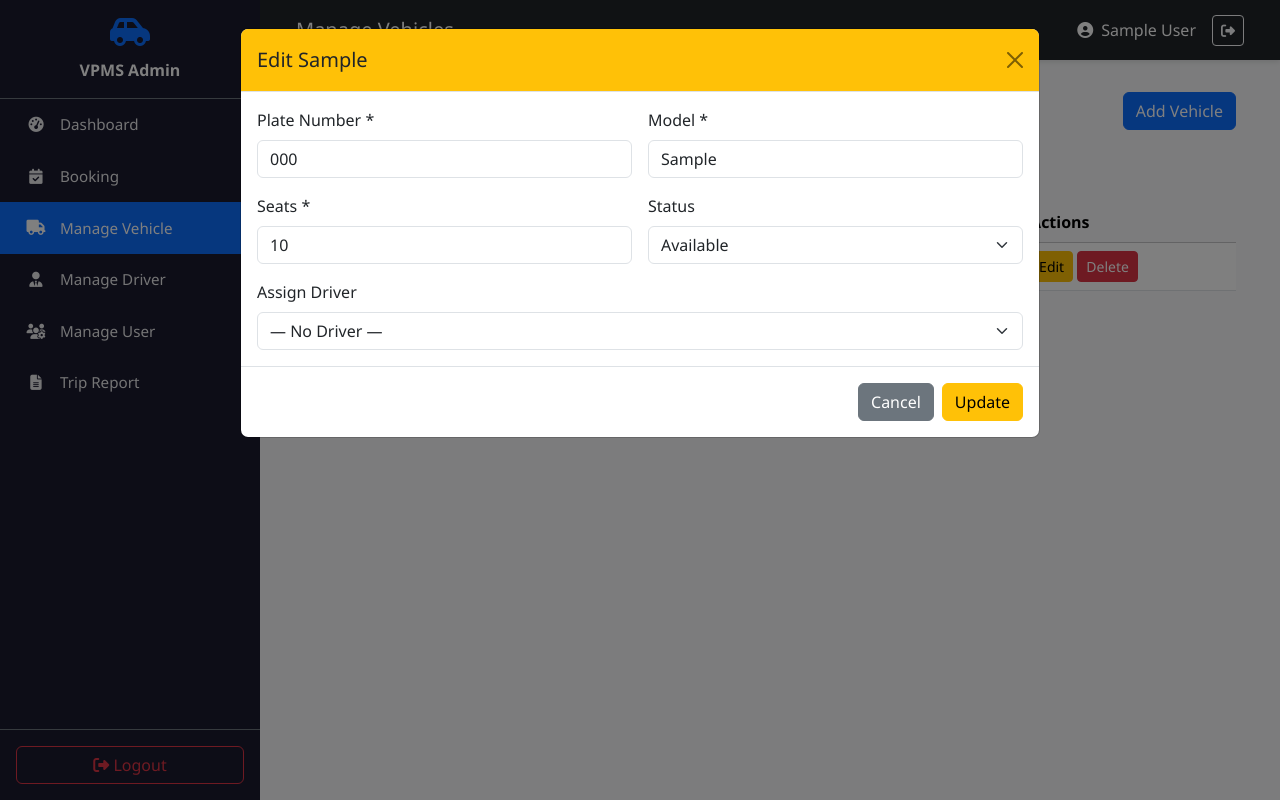
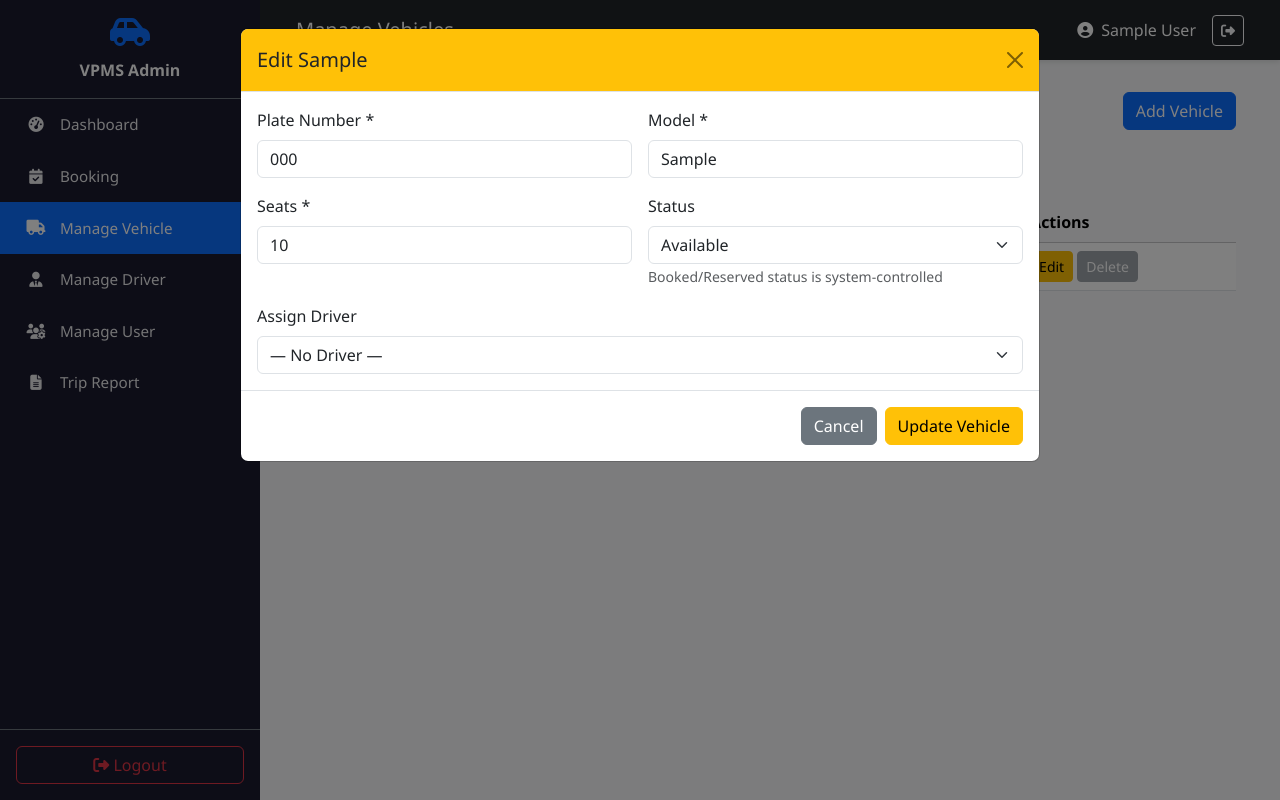
Before and after one commit to tanziul/vehicle-pool-management, a Django app: page /admin/vehicles/ in a window 1280 px wide, after a click on "Edit". Run offline with Django 5.2, Linux system fonts and the light colour scheme; a user stored in the database is signed in; tables that the repository leaves empty hold one stand-in row (values such as "Sample post").

Commit message:
Updated on 5.02 PM tuesday 18 nov

```diff
--- a/pool_app/models.py
+++ b/pool_app/models.py
@@ -21,8 +21,8 @@ class User(AbstractUser):
 class Vehicle(models.Model):
     STATUS_CHOICES = [
         ('Available', 'Available'),
+        ('Reserved', 'Reserved'),
         ('Booked', 'Booked'),
-
         ('Maintenance', 'Maintenance'),
     ]
     model = models.CharField(max_length=100)
--- a/pool_app/views.py
+++ b/pool_app/views.py
@@ -80,14 +80,16 @@ def dashboard(request):
 # ======================
 # USER VIEWS
 # ======================
+
 @login_required
 def user_dashboard(request):
     update_expired_bookings()
     if request.user.role not in ['Employee', 'Manager', 'HR']:
         return redirect('dashboard')
-    vehicles = Vehicle.objects.select_related('assigned_driver').all()
+
+
+    vehicles = Vehicle.objects.filter(status='Available').select_related('assigned_driver')
     return render(request, 'user/dashboard.html', {'vehicles': vehicles})
-
 
 @login_required
 def user_bookings(request):
@@ -113,7 +115,7 @@ def request_vehicle(request, vehicle_id):
     if request.user.role not in ['Employee', 'Manager', 'HR']:
         return redirect('dashboard')
 
-    vehicle = get_object_or_404(Vehicle, id=vehicle_id, status='Available')
+    vehicle = get_object_or_404(Vehicle, id=vehicle_id, status='Available')  # Only truly Available
 
     if request.method == 'POST':
         form = BookingForm(request.POST)
@@ -123,22 +125,24 @@ def request_vehicle(request, vehicle_id):
             booking.vehicle = vehicle
             booking.status = 'Pending'
 
-            # AUTO SET PRIORITY BASED ON ROLE
+
             if request.user.role == 'HR':
-                booking.priority = 1        # Highest
+                booking.priority = 1
             elif request.user.role == 'Manager':
-                booking.priority = 2        # High
-            else:  # Employee
-                booking.priority = 4        # Low
+                booking.priority = 2
+            else:
+                booking.priority = 4
 
             booking.save()
-            messages.success(request, f'Booking request submitted! Priority auto-set to {booking.priority}')
+            vehicle.status = 'Reserved'
+            vehicle.save()
+
+            messages.success(request, f"Request submitted! Vehicle is now reserved for approval.")
             return redirect('user_bookings')
     else:
         form = BookingForm()
 
     return render(request, 'user/request_form.html', {'form': form, 'vehicle': vehicle})
-
 # ======================
 # ADMIN VIEWS
 # ======================
@@ -187,7 +191,7 @@ def admin_vehicles(request):
 
     vehicles = Vehicle.objects.select_related('assigned_driver').all().order_by('-id')
 
-    # NOW THIS WORKS PERFECTLY
+
     available_drivers = Driver.objects.filter(
         status='Active',
         assigned_vehicle__isnull=True
@@ -239,13 +243,10 @@ def edit_vehicle(request, pk):
 
     vehicle = get_object_or_404(Vehicle, pk=pk)
 
-    # Get current driver safely (reverse relation)
     try:
-        current_driver = vehicle.assigned_driver  # This works because of related_name='assigned_driver'
+        current_driver = vehicle.assigned_driver
     except Driver.DoesNotExist:
         current_driver = None
-
-    # Available drivers: Active + Not assigned to any vehicle + Include current driver
     available_drivers = Driver.objects.filter(
         status='Active',
         assigned_vehicle__isnull=True
@@ -257,42 +258,45 @@ def edit_vehicle(request, pk):
     if request.method == 'POST':
         try:
             with transaction.atomic():
-                # Update basic fields
+
                 vehicle.model = request.POST['model'].strip()
                 vehicle.vehicle_number = request.POST['vehicle_number'].strip().upper()
                 vehicle.capacity = int(request.POST['capacity'])
 
-                # Update status safely
+
+
+                # In edit_vehicle POST
                 new_status = request.POST.get('status')
-                if new_status in dict(Vehicle.STATUS_CHOICES):
-                    if new_status == 'Available' and vehicle.bookings.filter(status='Approved').exists():
-                        messages.error(request, 'Cannot set to Available: Vehicle is currently in use.')
-                        return redirect('admin_vehicles')
-                    vehicle.status = new_status
+                if new_status in ['Available', 'Maintenance']:
+                   if new_status == 'Available' and vehicle.bookings.filter(status='Approved').exists():
+                      messages.error(request, "Cannot set to Available — vehicle is in use!")
+                else:
+                   vehicle.status = new_status
+                   vehicle.save()
 
-                # Handle driver assignment
+
                 driver_id = request.POST.get('assigned_driver')
 
                 if driver_id:
                     driver_id = int(driver_id)
                     new_driver = get_object_or_404(Driver, id=driver_id, status='Active')
 
-                    # Prevent double assignment
+
                     if new_driver.assigned_vehicle and new_driver.assigned_vehicle != vehicle:
                         messages.error(request, f'Driver {new_driver.name} is already assigned to another vehicle.')
                         return redirect('admin_vehicles')
 
-                    # Unassign old driver if different
+
                     if current_driver and current_driver != new_driver:
                         current_driver.assigned_vehicle = None
                         current_driver.save()
 
-                    # Assign new driver
+
                     new_driver.assigned_vehicle = vehicle
                     new_driver.save()
 
                 else:
-                    # No driver selected → Unassign current
+
                     if current_driver:
                         current_driver.assigned_vehicle = None
                         current_driver.save()
@@ -307,8 +311,8 @@ def edit_vehicle(request, pk):
 
         return redirect('admin_vehicles')
 
-    # For GET → just redirect to main page (modal will use context from admin_vehicles)
-    return redirect('admin_vehicles') # GET requests handled in admin_vehicles
+
+    return redirect('admin_vehicles')
 @login_required
 def update_vehicle_status(request, pk):
     update_expired_bookings()
@@ -332,7 +336,7 @@ def update_vehicle_status(request, pk):
 def delete_vehicle(request, pk):
     update_expired_bookings()
 
-    # CORRECT: request.user.is_superuser (NOT request.is_superuser)
+
     if not (request.user.is_superuser or request.user.role == 'Admin'):
         messages.error(request, "You don't have permission to delete vehicles.")
         return redirect('admin_vehicles')
@@ -344,13 +348,13 @@ def delete_vehicle(request, pk):
             with transaction.atomic():
                 vehicle_name = f"{vehicle.model} ({vehicle.vehicle_number})"
 
-                # Unassign driver if exists
+
                 if hasattr(vehicle, 'assigned_driver') and vehicle.assigned_driver:
                     driver = vehicle.assigned_driver
                     driver.assigned_vehicle = None
                     driver.save()
 
-                # Cancel pending bookings
+
                 pending_count = vehicle.bookings.filter(status='Pending').count()
                 vehicle.bookings.filter(status='Pending').update(status='Cancelled')
 
@@ -366,7 +370,7 @@ def delete_vehicle(request, pk):
 
         return redirect('admin_vehicles')
 
-    # For GET request (if accessed directly)
+
     return redirect('admin_vehicles')
 
 @login_required
@@ -507,7 +511,6 @@ def delete_user(request, pk):
         messages.success(request, f'User "{username}" deleted.')
     return redirect('admin_users')
 
-
 @login_required
 def approve_booking(request, pk):
     update_expired_bookings()
@@ -516,9 +519,6 @@ def approve_booking(request, pk):
     booking = get_object_or_404(Booking, pk=pk, status='Pending')
     if request.method == 'POST':
         vehicle = booking.vehicle
-        if not vehicle or vehicle.status != 'Available':
-            messages.error(request, 'Vehicle no longer available.')
-            return redirect('admin_bookings')
         with transaction.atomic():
             booking.status = 'Approved'
             booking.approved_by = request.user
@@ -526,21 +526,21 @@ def approve_booking(request, pk):
             booking.save()
             vehicle.status = 'Booked'
             vehicle.save()
-        messages.success(request, f'Approved! {vehicle.model} assigned to {booking.employee.get_full_name()}')
+        messages.success(request, f'Approved! {vehicle.model} assigned.')
     return redirect('admin_bookings')
-
 
 @login_required
 def reject_booking(request, pk):
     update_expired_bookings()
-    if not (request.user.is_superuser or request.user.role == 'Admin'):
-        return redirect('dashboard')
     booking = get_object_or_404(Booking, pk=pk, status='Pending')
-    booking.status = 'Rejected'
-    booking.save()
-    messages.success(request, f'Booking #{booking.id} rejected.')
+    if request.method == 'POST':
+        with transaction.atomic():
+            booking.status = 'Rejected'
+            booking.save()
+            booking.vehicle.status = 'Available'
+            booking.vehicle.save()
+        messages.success(request, 'Booking rejected. Vehicle is now available.')
     return redirect('admin_bookings')
-
 
 @login_required
 def complete_trip(request, pk):
--- a/templates/admin/vehicles.html
+++ b/templates/admin/vehicles.html
@@ -2,20 +2,15 @@
 {% block page_title %}Manage Vehicles{% endblock %}
 
 {% block content %}
-
-
-
 <div class="container-fluid">
     <div class="d-flex justify-content-between align-items-center mb-4">
         <h3 class="mb-0">Manage Vehicles</h3>
         <div>
-
-            <button class="btn btn-primary ms-3" data-bs-toggle="modal" data-bs-target="#addVehicleModal">
+            <button class="btn btn-primary" data-bs-toggle="modal" data-bs-target="#addVehicleModal">
                 Add Vehicle
             </button>
         </div>
     </div>
-
     <p class="text-muted mb-4">Add Vehicles and assign drivers to vehicles</p>
 
     <div class="table-responsive">
@@ -43,26 +38,41 @@
                             <em class="text-muted">—</em>
                         {% endif %}
                     </td>
+
+                    <!-- STATUS COLUMN — SHOWS Reserved, Booked, Maintenance CORRECTLY -->
                     <td>
-                        <div>
-                            <span class="badge fs-6 bg-{% if v.status == 'Available' %}success{% elif v.status == 'Booked' %}danger{% else %}warning{% endif %}">
-                                {{ v.status }}
-                            </span>
-                            {% if v.is_in_use %}
-                                <small class="text-danger d-block">In use</small>
-                            {% endif %}
-                        </div>
+                        {% if v.status == 'Available' %}
+                            <span class="badge bg-success fs-6">Available</span>
+                        {% elif v.status == 'Reserved' %}
+                            <span class="badge bg-info fs-6">Reserved</span>
+                            <small class="d-block text-info">Pending approval</small>
+                        {% elif v.status == 'Booked' %}
+                            <span class="badge bg-danger fs-6">Booked</span>
+                            <small class="d-block text-danger">In use</small>
+                        {% elif v.status == 'Maintenance' %}
+                            <span class="badge bg-warning fs-6">Maintenance</span>
+                        {% endif %}
+                    </td>
 
-                    </td>
+                    <!-- ACTIONS COLUMN — DELETE DISABLED IF HAS BOOKINGS -->
                     <td>
-                        <button class="btn btn-sm btn-warning" data-bs-toggle="modal" data-bs-target="#editVehicleModal{{ v.id }}">Edit</button>
-                        <button class="btn btn-sm btn-danger" data-bs-toggle="modal" data-bs-target="#deleteVehicleModal{{ v.id }}">Delete</button>
+                        <button class="btn btn-sm btn-warning" data-bs-toggle="modal" data-bs-target="#editVehicleModal{{ v.id }}">
+                            Edit
+                        </button>
+
+                        {% if v.bookings.exists %}
+                            <button class="btn btn-sm btn-secondary" disabled title="Cannot delete: Vehicle has booking history">
+                                Delete
+                            </button>
+                        {% else %}
+                            <button class="btn btn-sm btn-danger" data-bs-toggle="modal" data-bs-target="#deleteVehicleModal{{ v.id }}">
+                                Delete
+                            </button>
+                        {% endif %}
                     </td>
                 </tr>
 
-
-
-                 <!-- EDIT MODAL (Unique ID) -->
+                <!-- EDIT MODAL — ONLY Available & Maintenance allowed -->
                 <div class="modal fade" id="editVehicleModal{{ v.id }}" tabindex="-1">
                     <div class="modal-dialog modal-lg">
                         <form method="post" action="{% url 'edit_vehicle' v.id %}">
@@ -84,15 +94,15 @@
                                         </div>
                                         <div class="col-md-6">
                                             <label class="form-label">Seats *</label>
-                                            <input name="capacity" value="{{ v.capacity }}" class="form-control" type="number" min="1" required>
+                                            <input name="capacity" value="{{ v.capacity }}" type="number" min="1" class="form-control" required>
                                         </div>
                                         <div class="col-md-6">
                                             <label class="form-label">Status</label>
                                             <select name="status" class="form-select">
                                                 <option value="Available" {% if v.status == 'Available' %}selected{% endif %}>Available</option>
-                                                <option value="Booked" {% if v.status == 'Booked' %}selected{% endif %}>Booked</option>
                                                 <option value="Maintenance" {% if v.status == 'Maintenance' %}selected{% endif %}>Maintenance</option>
                                             </select>
+                                            <small class="text-muted">Booked/Reserved status is system-controlled</small>
                                         </div>
                                         <div class="col-md-12">
                                             <label class="form-label">Assign Driver</label>
@@ -109,19 +119,19 @@
                                 </div>
                                 <div class="modal-footer">
                                     <button type="button" class="btn btn-secondary" data-bs-dismiss="modal">Cancel</button>
-                                    <button type="submit" class="btn btn-warning">Update</button>
+                                    <button type="submit" class="btn btn-warning">Update Vehicle</button>
                                 </div>
                             </div>
                         </form>
                     </div>
                 </div>
 
-                <!-- DELETE MODAL (Unique ID) -->
+                <!-- DELETE MODAL -->
                 <div class="modal fade" id="deleteVehicleModal{{ v.id }}" tabindex="-1">
                     <div class="modal-dialog">
-                        <div class="modal-content">
-                            <form method="post" action="{% url 'delete_vehicle' v.id %}">
-                                {% csrf_token %}
+                        <form method="post" action="{% url 'delete_vehicle' v.id %}">
+                            {% csrf_token %}
+                            <div class="modal-content">
                                 <div class="modal-header bg-danger text-white">
                                     <h5 class="modal-title">Delete Vehicle?</h5>
                                     <button type="button" class="btn-close btn-close-white" data-bs-dismiss="modal"></button>
@@ -133,15 +143,17 @@
                                         <li><strong>Plate:</strong> {{ v.vehicle_number }}</li>
                                         <li><strong>Driver:</strong> {{ v.assigned_driver.name|default:"None" }}</li>
                                     </ul>
-                                    {% if v.pending_bookings_count > 0 %}
-                                    <div class="alert alert-warning mt-3 mb-0">
-                                        <strong>Warning:</strong> {{ v.pending_bookings_count }} pending booking(s) will be cancelled.
+                                    {% if v.bookings.exists %}
+                                    <div class="alert alert-danger mt-3">
+                                        This vehicle has booking history and cannot be deleted.
                                     </div>
                                     {% endif %}
                                 </div>
                                 <div class="modal-footer">
                                     <button type="button" class="btn btn-secondary" data-bs-dismiss="modal">Cancel</button>
+                                    {% if not v.bookings.exists %}
                                     <button type="submit" class="btn btn-danger">Yes, Delete</button>
+                                    {% endif %}
                                 </div>
                             </form>
                         </div>
@@ -152,9 +164,7 @@
         </table>
     </div>
 
-
-
-   <!-- ADD VEHICLE MODAL -->
+    <!-- ADD VEHICLE MODAL (unchanged) -->
     <div class="modal fade" id="addVehicleModal" tabindex="-1">
         <div class="modal-dialog modal-lg">
             <form method="post" action="{% url 'admin_vehicles' %}">
@@ -179,13 +189,11 @@
                                 <input name="capacity" type="number" min="1" class="form-control" required>
                             </div>
                             <div class="col-md-6">
-                                <label class="form-label">Assign Driver <small class="text-muted">(Available only)</small></label>
+                                <label class="form-label">Assign Driver</label>
                                 <select name="assigned_driver" class="form-select">
                                     <option value="">— No Driver —</option>
                                     {% for d in drivers %}
-                                    <option value="{{ d.id }}">
-                                        {{ d.name }} ({{ d.license_no }})
-                                    </option>
+                                    <option value="{{ d.id }}">{{ d.name }} ({{ d.license_no }})</option>
                                     {% empty %}
                                     <option disabled>No available drivers</option>
                                     {% endfor %}
@@ -203,14 +211,8 @@
     </div>
 </div>
 
-</div>
-
-<!-- AUTO REFRESH EVERY 15 SECONDS SO YOU SEE IT LIVE -->
+<!-- Optional: Auto-refresh every 30 seconds -->
 <script>
-    setTimeout(function() {
-        location.reload();
-    }, 15000); // 15 seconds
+    setTimeout(() => location.reload(), 30000);
 </script>
-
-
 {% endblock %}
```
